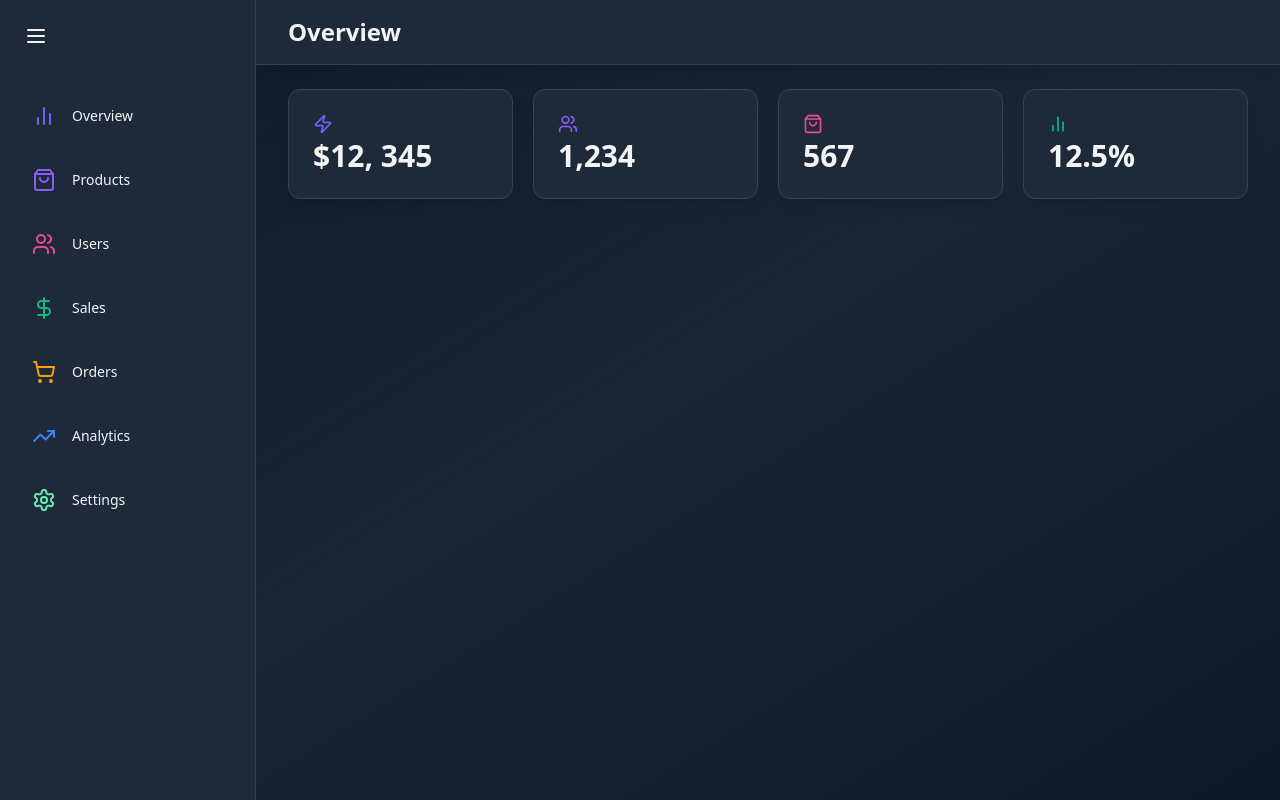
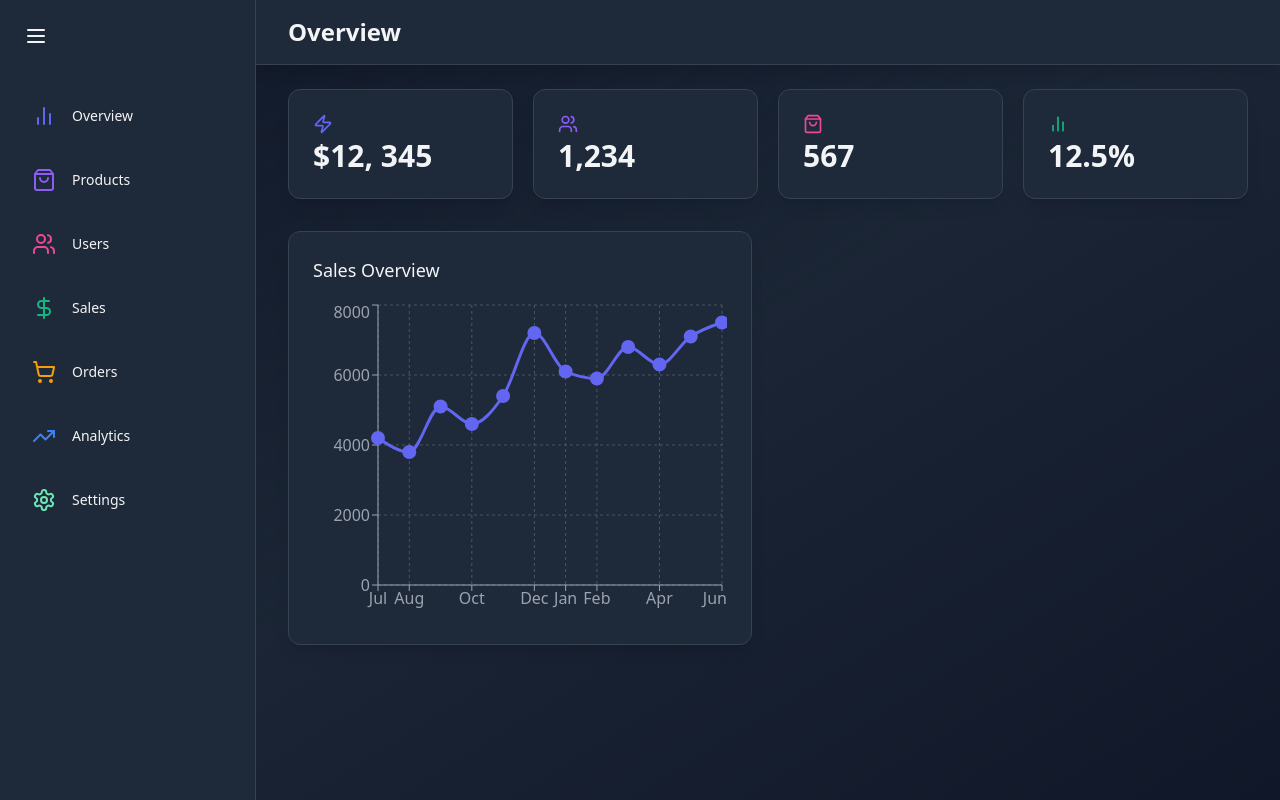
Before and after one commit to Lydoww/Admin-Dashboard, a React (Vite) app: page / in a window 1280 px wide. Built offline with nearby package versions, Linux system fonts and the light colour scheme.

Commit message:
sales chart overview

```diff
--- /dev/null
+++ b/src/components/overview/SalesOverviewChart.jsx
@@ -0,0 +1,64 @@
+import {
+  LineChart,
+  Line,
+  XAxis,
+  YAxis,
+  CartesianGrid,
+  Tooltip,
+  ResponsiveContainer,
+} from "recharts";
+import { motion } from "framer-motion";
+
+const salesData = [
+  { name: "Jul", sales: 4200 },
+  { name: "Aug", sales: 3800 },
+  { name: "Sep", sales: 5100 },
+  { name: "Oct", sales: 4600 },
+  { name: "Nov", sales: 5400 },
+  { name: "Dec", sales: 7200 },
+  { name: "Jan", sales: 6100 },
+  { name: "Feb", sales: 5900 },
+  { name: "Mar", sales: 6800 },
+  { name: "Apr", sales: 6300 },
+  { name: "May", sales: 7100 },
+  { name: "Jun", sales: 7500 },
+];
+
+const SalesOverviewChart = () => {
+  return (
+    <motion.div
+      className="bg-gray-800 bg-opacity-50 backdrop-blur-md shadow-lg rounded-xl p-6 border border-gray-700"
+      initial={{ opacity: 0, y: 20 }}
+      animate={{ opacity: 1, y: 0 }}
+      transition={{ delay: 0.2 }}
+    >
+      <h2 className="text-lg font-medium mb-4 text-gray-100">Sales Overview</h2>
+
+      <div className="h-80">
+        <ResponsiveContainer width={"100%"} height={"100%"}>
+          <LineChart data={salesData}>
+            <CartesianGrid strokeDasharray="3 3" stroke="#4B5563" />
+            <XAxis dataKey={"name"} stroke="#9ca3af" />
+            <YAxis stroke="#9ca3af" />
+            <Tooltip
+              contentStyle={{
+                backgroundColor: "rgba(31, 41, 55, 0.8)",
+                borderColor: "#4B5563",
+              }}
+              itemStyle={{ color: "#E5E7EB" }}
+            />
+            <Line
+              type="monotone"
+              dataKey="sales"
+              stroke="#6366F1"
+              strokeWidth={3}
+              dot={{ fill: "#6366F1", strokeWidth: 2, r: 6 }}
+              activeDot={{ r: 8, strokeWidth: 2 }}
+            />
+          </LineChart>
+        </ResponsiveContainer>
+      </div>
+    </motion.div>
+  );
+};
+export default SalesOverviewChart;
--- a/src/pages/OverviewPage.jsx
+++ b/src/pages/OverviewPage.jsx
@@ -2,6 +2,7 @@
 import { motion } from "framer-motion";
 import StatCard from "../components/common/StatCard";
 import { BarChart2, ShoppingBag, Users, Zap } from "lucide-react";
+import SalesOverviewChart from "../components/overview/SalesOverviewChart";
 
 const OverviewPage = () => {
   return (
@@ -40,6 +41,11 @@
             color="#10B981"
           />
         </motion.div>
+
+        {/* CHARTS */}
+        <div className="grid grid-cols-1 lg:grid-cols-2 gap-8">
+          <SalesOverviewChart />
+        </div>
       </main>
     </div>
   );
```
